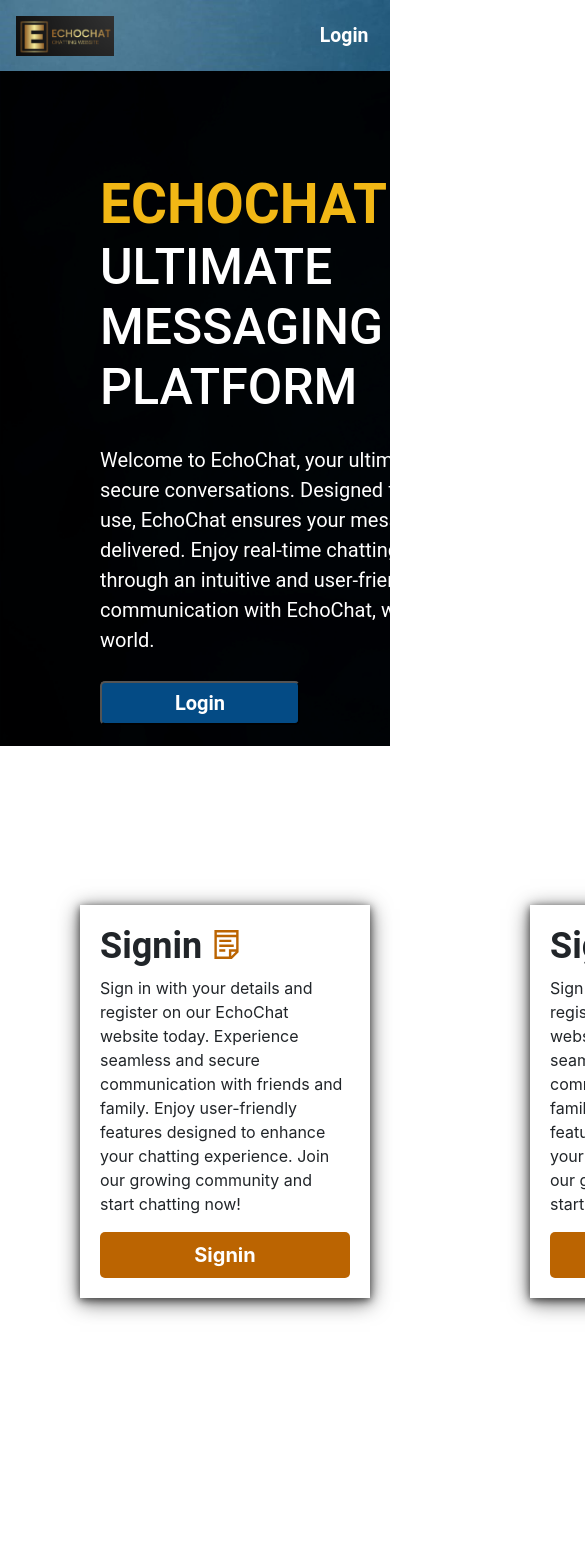
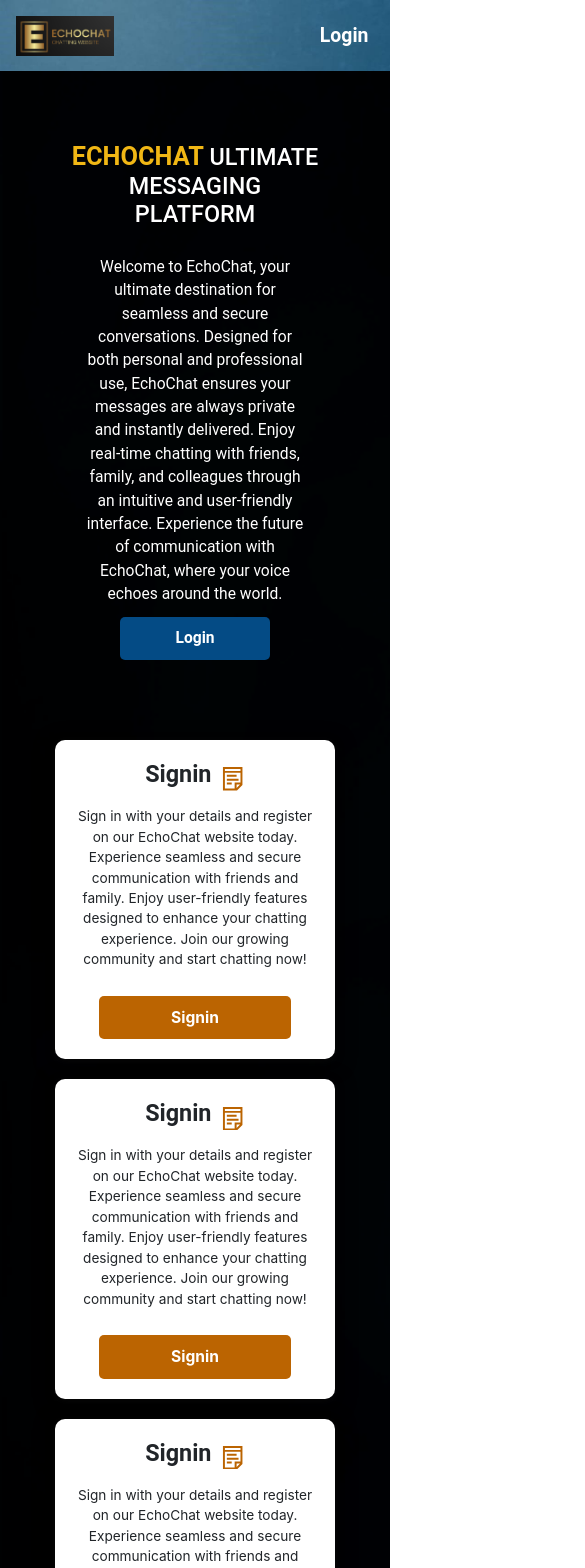
Before and after one commit to kalingaramarao181/ChatApp, a React (Create React App) app in the folder client/: page / in a window 390 px wide. Shown: the top 1568 px of the page, 585 px wide, since content can reach past the window. Before the commit the page ends 1378 px from the top, so only its background shows below. Built offline with nearby package versions, Linux system fonts and the light colour scheme.

Commit message:
add responsive to dashboard2

```diff
--- a/client/src/Components/Dashboard/index.css
+++ b/client/src/Components/Dashboard/index.css
@@ -229,6 +229,9 @@
     padding: 10px;
     margin-bottom: 5px;
     font-size: 1.2vw;
+    display: flex;
+    flex: row;
+    justify-content: space-between;
 }
 
 /* 20 */
@@ -243,7 +246,6 @@
     display: flex;
     flex-direction: column;
     justify-content: space-between;
-    align-items: center;
 }
 
 /* 21 */
@@ -258,12 +260,13 @@
 }
 
 /* 22 */
-.message-feature-button {
+.message-feature-button, .message-feature-empty-button {
     background-color: transparent;
     border: none;
     color: white;
     font-size: 1vw;
 }
+
 
 /* 23 */
 .message-feature-empty-button {
@@ -599,7 +602,30 @@
         flex-direction: row;
         justify-content: center;
         align-items: center;
+        max-width: 60vw;
     }
+    /* 21 */
+    .message-time-container {
+        display: flex;
+        flex-direction: column;
+        height: 4vh;
+    }
+    /* 21 */
+    .message-span{
+        font-size: 3vw;
+        font-family: roboto;
+        word-wrap: break-word;
+        word-break: break-word;
+        overflow-wrap: break-word;
+        white-space: normal;
+        line-height: 1.5;
+    }
+    /* 24 */
+    .time-span {
+        font-size: 1.5vw;
+        margin-left: 5px;
+    }
+
     /* 1 */
     .dashboard-input-elements-container-select-stage{
         width: 85vw;
--- a/client/src/Components/Dashboard/index.js
+++ b/client/src/Components/Dashboard/index.js
@@ -363,7 +363,8 @@ const Dashboard = () => {
                   <p className={eachMessage.senderid === senderData.id ? 'message-sender' : 'message-receiver'} onMouseEnter={() => setViewEdit(eachMessage.id)} onMouseLeave={() => setViewEdit(false)} key={index}>
                     <span className='message-span'>{eachMessage.message}</span>
                     <div className='message-time-container'>
-                      {viewEdit === eachMessage.id ? <button onClick={() => setEditBarView(eachMessage.id)} style={{ color: eachMessage.senderid === senderData.id ? 'white' : 'black' }} className='message-feature-button'><FaRegEdit /></button> : <p className='message-feature-empty-button'></p>}
+                      {viewEdit === eachMessage.id ? <button onClick={() => setEditBarView(eachMessage.id)} style={{ color: eachMessage.senderid === senderData.id ? 'white' : 'black' }} className='message-feature-button'><FaRegEdit /></button> : <p className='message-feature-empty-button'>
+                        </p>}
                       <span className='time-span'>{time}</span>
                     </div>
                   </p>
--- a/client/src/Components/Home/index.css
+++ b/client/src/Components/Home/index.css
@@ -1,79 +1,142 @@
-.Home-main-container{
+/* CSS */
+.Home-main-container {
     background-image: url("/public/images/bg6.png");
     background-size: cover;
-    height: 80vh;
+    display: flex;
+    flex-direction: column;
+    justify-content: center;
+    align-items: center;
+    padding: 20px;
 }
-.home-main-card-container{
-    padding: 100px;
+
+.home-main-card-container {
+    padding: 50px;
+    text-align: center;
 }
-.home-main-heading{
+
+.home-main-heading {
     color: white;
-    font-size: 50px;
+    font-size: 6vw;
     font-family: roboto;
 }
 
-.echo-span-tag{
- color: rgb(241, 183, 21);
- font-size: 55px;
- font-weight: bold;
+.echo-span-tag {
+    color: rgb(241, 183, 21);
+    font-size: 6.5vw;
+    font-weight: bold;
 }
-.home-manin-paragraph{
+
+.home-manin-paragraph {
     color: white;
-    width: 630px;
+    max-width: 90%;
+    margin: 0 auto;
     padding-top: 20px;
-    font-size: 20px;
+    font-size: 4vw;
     font-family: roboto;
 }
-.home-main-button{
+
+.home-main-button {
     background-color: rgb(4, 75, 133);
-    padding: 5px;
-    width: 200px;
+    padding: 10px;
+    width: 60%;
     margin-top: 10px;
     color: white;
-    font-size: 20px;
+    font-size: 4vw;
     font-weight: bold;
     font-family: roboto;
     border-radius: 5px;
+    border: none;
 }
-.home-main-button:hover{
+
+.home-main-button:hover {
     background-color: rgb(187, 100, 1);
 }
-.signin-main-container-home{
+
+.signin-main-container-home {
     display: flex;
-    flex-direction: row;
-    justify-content: space-around;
+    flex-direction: column;
+    justify-content: center;
+    align-items: center;
+    gap: 20px;
+    margin-top: 30px;
 }
-.home-signin-main-card-container{
-    margin: 80px;
-    width: 300px;
+
+.home-signin-main-card-container {
+    width: 80%;
+    max-width: 400px;
     padding: 20px;
     box-shadow: 0 2px 8px 0 rgba(14, 13, 13, 0.678), 0 4px 20px 0 rgba(0, 0, 0, 0.603);
+    background-color: white;
+    border-radius: 10px;
+    text-align: center;
 }
-.home-signin-card-container{
+
+.home-signin-card-container {
     display: flex;
+    align-items: center;
+    justify-content: center;
+    gap: 10px;
 }
-.signin-icon{
-    font-size: 39px;
-    padding-left: 10px;
+
+.signin-icon {
+    font-size: 6vw;
     color: rgb(187, 100, 1);
 }
-.home-signin-heading{
-    font-size: 36px;
+
+.home-signin-heading {
+    font-size: 6vw;
     font-family: roboto;
     font-weight: bold;
 }
-.home-signin-button{
-    width: 250px;
-    padding: 8px;
-    font-size: 20px;
+
+.home-signin-button {
+    width: 80%;
+    padding: 10px;
+    font-size: 4vw;
     font-weight: bold;
     background-color: rgb(187, 100, 1);
-  border: 10px;
-  border-radius: 5px;
+    border: none;
+    border-radius: 5px;
     color: white;
+    margin-top: 10px;
+}
 
+.home-signin-paragraph {
+    font-size: 3.5vw;
+    margin-top: 10px;
+}
 
+/* Media Queries for Larger Screens */
+@media screen and (min-width: 768px) {
+    .home-main-heading {
+        font-size: 40px;
+    }
+
+    .echo-span-tag {
+        font-size: 45px;
+    }
+
+    .home-manin-paragraph {
+        font-size: 18px;
+        max-width: 700px;
+    }
+
+    .home-main-button {
+        width: 200px;
+        font-size: 18px;
+    }
+
+    .home-signin-main-card-container {
+        margin: 20px;
+    }
+
+    .signin-main-container-home {
+        flex-direction: row;
+        flex-wrap: wrap;
+        justify-content: space-around;
+    }
+
+    .home-signin-paragraph {
+        font-size: 14px;
+    }
 }
-.home-signin-paragraph{
-    font-size: 16px;
-}
--- a/client/src/Components/Home/index.js
+++ b/client/src/Components/Home/index.js
@@ -1,25 +1,26 @@
 import React from 'react'
 import './index.css'
 import { GrNotes } from "react-icons/gr";
+import { Link } from 'react-router-dom/cjs/react-router-dom.min';
 const Home = () => {
   return (
     <>
       <div className='Home-main-container'>
         <div className='home-main-card-container'>
-    <h1 className='home-main-heading' > <span className='echo-span-tag'> ECHOCHAT </span> ULTIMATE <br/>MESSAGING PLATFORM  </h1>
+          <h1 className='home-main-heading' > <span className='echo-span-tag'> ECHOCHAT </span> ULTIMATE <br />MESSAGING PLATFORM  </h1>
           <p className='home-manin-paragraph'> Welcome to EchoChat, your ultimate destination for seamless
             and secure conversations. Designed for both personal and professional use, EchoChat ensures your
             messages are always private and instantly delivered. Enjoy real-time chatting with friends, family,
             and colleagues through an intuitive and user-friendly
             interface. Experience the future of communication with EchoChat, where your voice echoes around the world.</p>
-       <button className='home-main-button'>Login</button>
+          <Link to="/login"><button className='home-main-button'>Login</button></Link>
         </div>
         <div className='signin-main-container-home'>
           <div className='home-signin-main-card-container'>
             <div className='home-signin-card-container'>
               <h1 className='home-signin-heading'>Signin</h1>
               <div>
-  <GrNotes className='signin-icon'/>
+                <GrNotes className='signin-icon' />
               </div>
             </div>
             <p className='home-signin-paragraph'>Sign in with your details and register on our
@@ -32,7 +33,7 @@ const Home = () => {
             <div className='home-signin-card-container'>
               <h1 className='home-signin-heading'>Signin</h1>
               <div>
-  <GrNotes className='signin-icon'/>
+                <GrNotes className='signin-icon' />
               </div>
             </div>
             <p className='home-signin-paragraph'>Sign in with your details and register on our
@@ -45,7 +46,7 @@ const Home = () => {
             <div className='home-signin-card-container'>
               <h1 className='home-signin-heading'>Signin</h1>
               <div>
-  <GrNotes className='signin-icon'/>
+                <GrNotes className='signin-icon' />
               </div>
             </div>
             <p className='home-signin-paragraph'>Sign in with your details and register on our
@@ -55,7 +56,6 @@ const Home = () => {
             <button className='home-signin-button'>Signin</button>
           </div>
         </div>
-
       </div>
     </>
   )
--- a/client/src/Components/Login/index.js
+++ b/client/src/Components/Login/index.js
@@ -3,6 +3,7 @@ import axios from "axios";
 import { baseUrl } from "../config";
 import Cookies from "js-cookie";
 import './index.css'
+import { Link } from "react-router-dom/cjs/react-router-dom.min";
 
 const Login = (props) => {
 
@@ -48,7 +49,7 @@ const Login = (props) => {
               <label className="login-paragraph">Password</label>
               <input type="password" className="login-input-tag" name="password" value={password} onChange={onChangeHandler} placeholder="Enter Your Password" required/>
               <input type="submit" className="login-input-tag-submit" />
-              <p className="keep-login"><a href="/signup">Register</a> If not User</p>
+              <p className="keep-login"><Link to="/signup">Register</Link> If not User</p>
           </form>
         </div>
         <div>
--- a/client/src/Components/Signup/index.js
+++ b/client/src/Components/Signup/index.js
@@ -2,6 +2,7 @@ import React, { useState } from "react";
 import axios from "axios";
 import { baseUrl } from "../config";
 import "./index.css";
+import { Link } from "react-router-dom/cjs/react-router-dom.min";
 
 const Signup = () => {
   const [data, setData] = useState({
@@ -51,7 +52,7 @@ const Signup = () => {
               <label className="sign-paragraph">Address</label>
               <textarea type="text" className="sign-input-tag" name="address" value={address} onChange={onCangeHandler} placeholder="Enter Your Address" required/>
               <input type="submit" className="sign-input-tag-submit" />
-              <a href="/login"className="keep-login">Keep Login</a>
+              <Link to="/login"className="keep-login">Keep Login</Link>
           </form>
         </div>
         <div>
```
Also changed, not shown: client/src/Components/Login/index.css (+103 -25 lines), client/src/Components/Signup/index.css (+108 -18 lines). Lines whose indentation alone changed are shown as unchanged.
